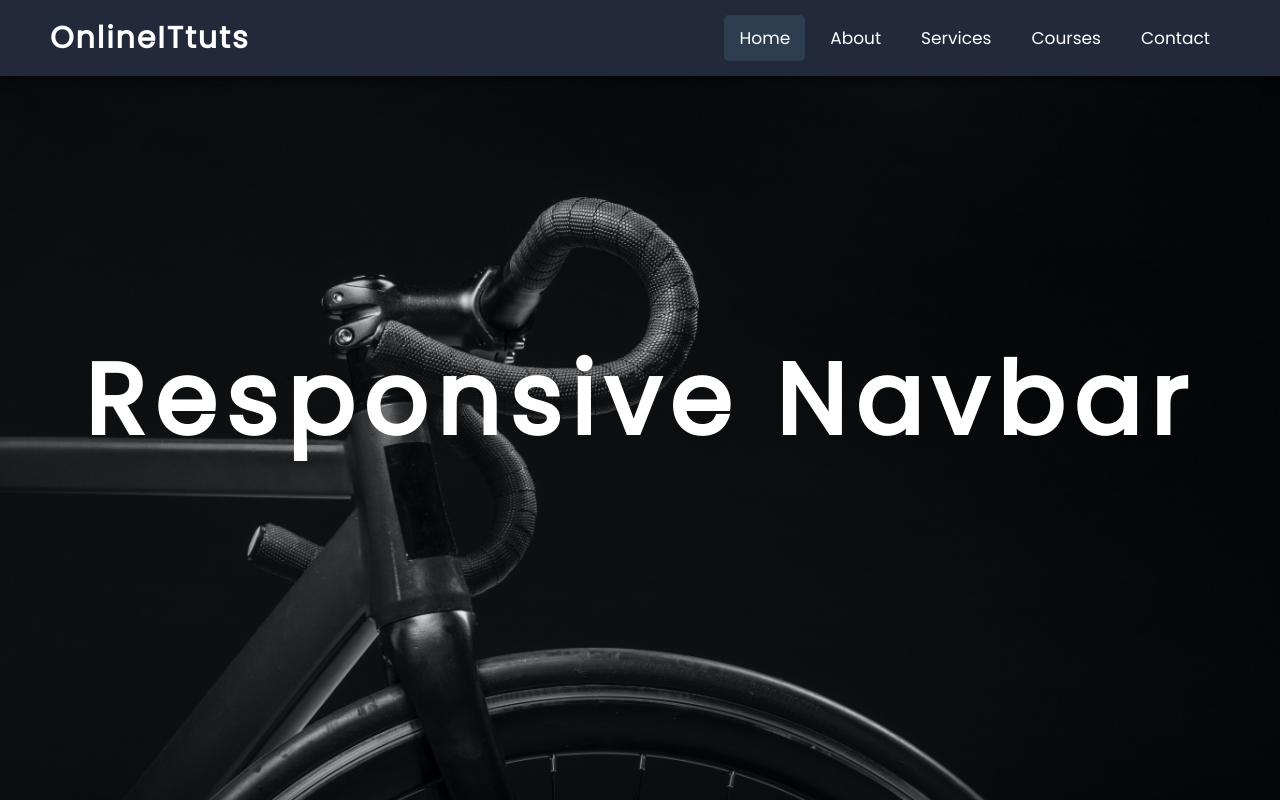
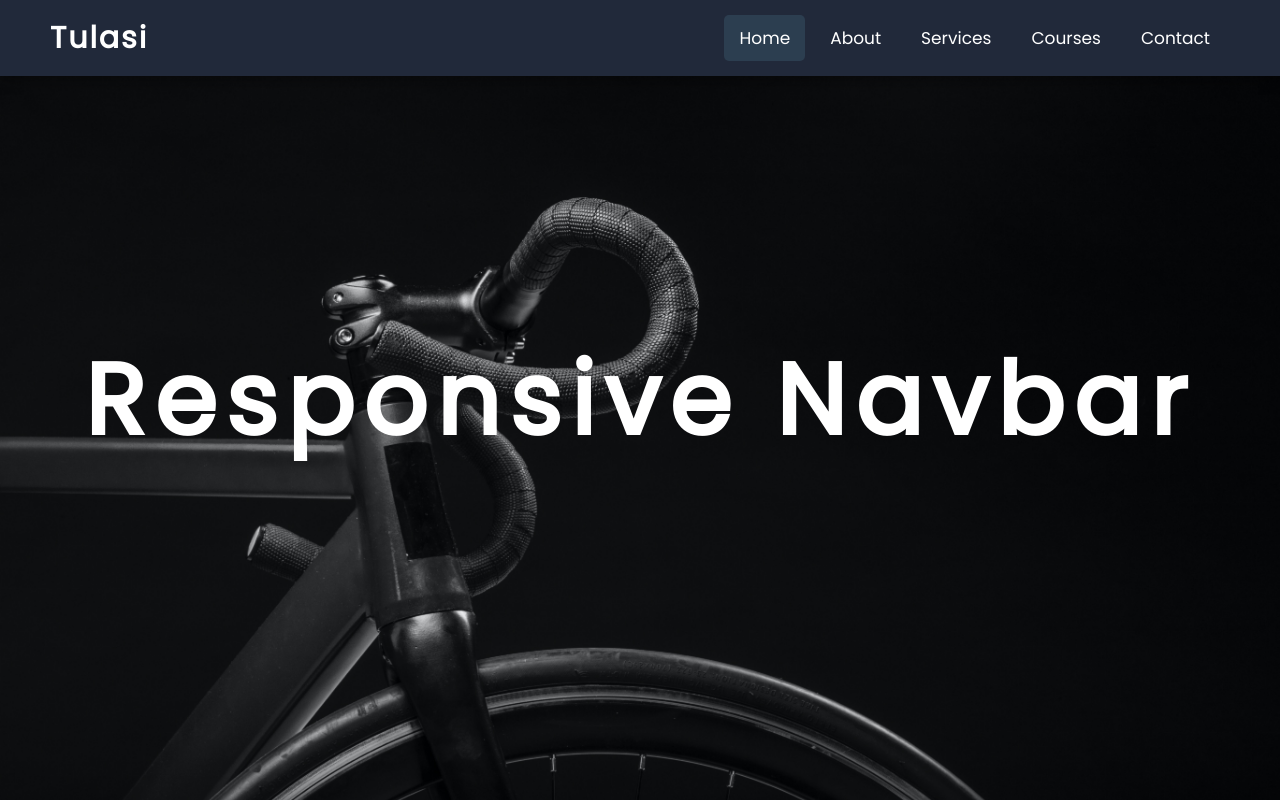
Before and after one commit to Tulasijoshua/javaScript-basics_for_beginners, a plain HTML site: page Navbar_withJS/index.html in a window 1280 px wide. Drawn offline with nearby package versions, Linux system fonts and the light colour scheme.

Commit message:
change_logo

```diff
--- a/Navbar_withJS/index.html
+++ b/Navbar_withJS/index.html
@@ -10,7 +10,7 @@
 </head>
 <body>
     <header>
-        <a href="#" class="logo">OnlineITtuts</a>
+        <a href="#" class="logo">Tulasi</a>
         <nav class="navbar">
             <div class="btn">
                 <ion-icon name="close" class="close-btn"></ion-icon>
```
